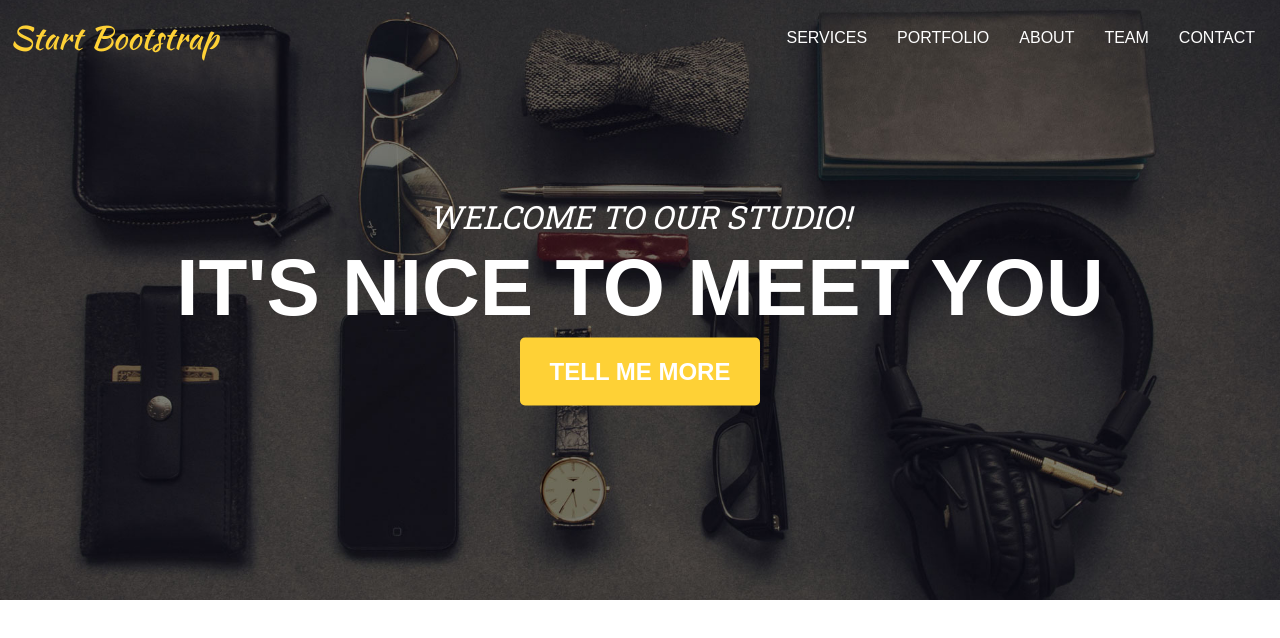
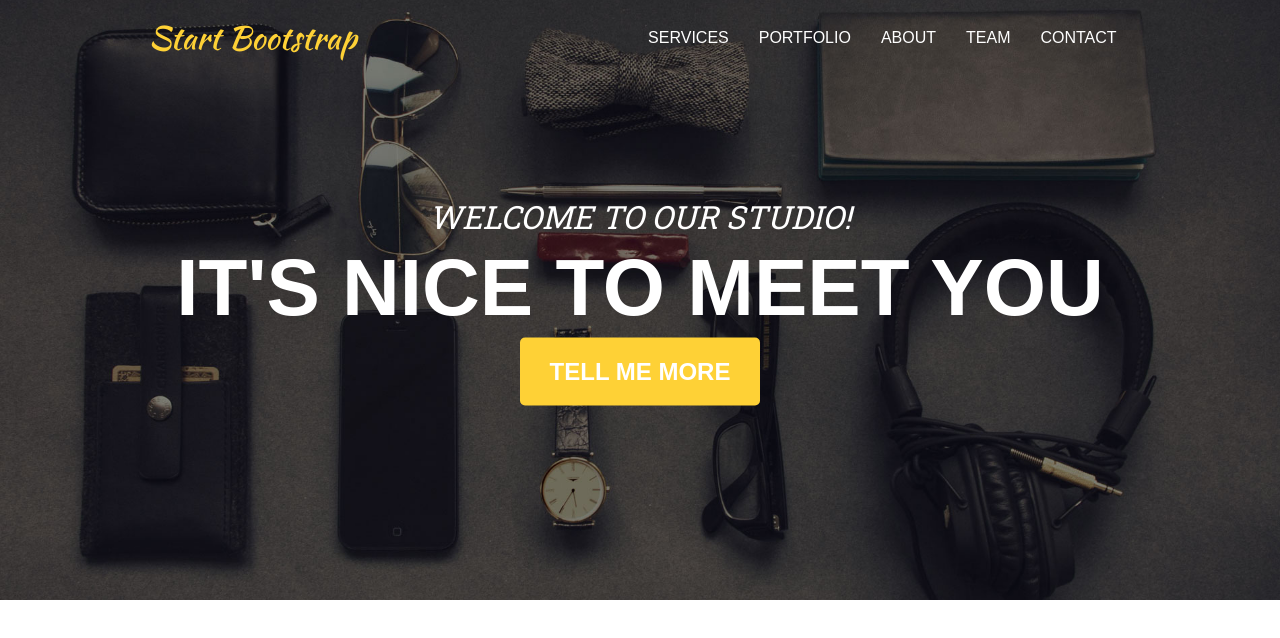
Before and after one commit to its-gio/media-queries-afternoon, a React (Create React App) app: page / in a window 1280 px wide. Shown: the top 638 px of the page. Built offline with nearby package versions, Linux system fonts and the light colour scheme; a web font is replaced by a local one.

Commit message:
Adding extra media query for vw of 1000px: justify-content space-around

```diff
--- a/src/styles/__nav.scss
+++ b/src/styles/__nav.scss
@@ -53,6 +53,10 @@ nav {
     }
   }
 
+  @media (min-width: 1000px) {
+    justify-content: space-around;
+  }
+
   @media (max-width: 775px) {
     background-color: #212529;
     height: 50px;
```
